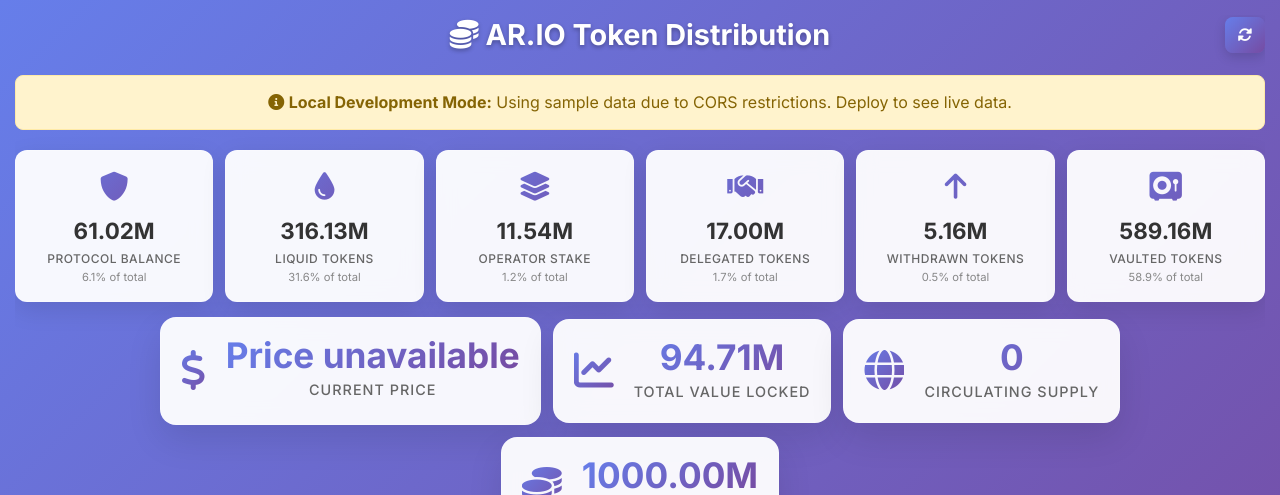
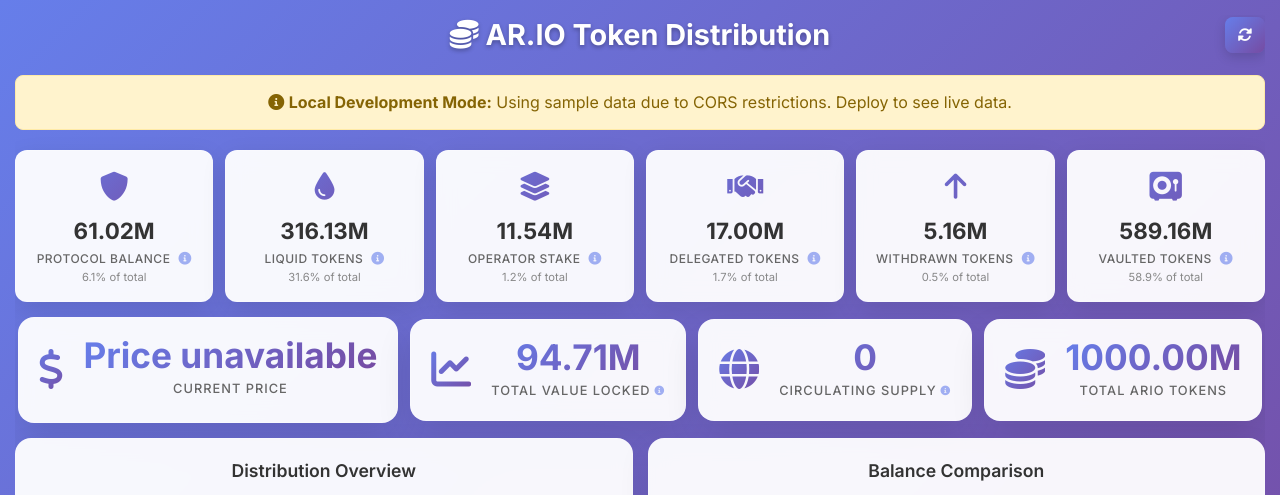
Before and after one commit to JonnieSparkles/ar-io-tools, a website: page ario-distribution/ario-distribution.html in a window 1280 px wide. Shown: the top 495 px of the page. Drawn offline with nearby package versions, Linux system fonts and the light colour scheme; no server answers.

Commit message:
add tooltips to ario-distro

```diff
--- a/ario-distribution/ario-distribution.html
+++ b/ario-distribution/ario-distribution.html
@@ -585,6 +585,129 @@
             border-radius: 8px;
             font-size: 0.9rem;
         }
+
+        /* Beautiful card replacement system */
+        .info-tooltip {
+            position: relative;
+            cursor: help;
+        }
+
+        .stat-card {
+            transition: all 0.4s cubic-bezier(0.4, 0, 0.2, 1);
+            overflow: hidden;
+        }
+
+        .stat-card:hover {
+            transform: translateY(-4px);
+            box-shadow: 0 20px 40px rgba(102, 126, 234, 0.25);
+            background: linear-gradient(135deg, rgba(102, 126, 234, 0.95), rgba(118, 75, 162, 0.95));
+            backdrop-filter: blur(20px);
+        }
+
+        .stat-content {
+            transition: all 0.4s cubic-bezier(0.4, 0, 0.2, 1);
+        }
+
+        .stat-description {
+            position: absolute;
+            top: 0;
+            left: 0;
+            right: 0;
+            bottom: 0;
+            padding: 20px;
+            display: flex;
+            align-items: center;
+            justify-content: center;
+            text-align: center;
+            font-size: 0.85rem;
+            line-height: 1.4;
+            color: white;
+            opacity: 0;
+            transform: translateY(20px);
+            transition: all 0.4s cubic-bezier(0.4, 0, 0.2, 1);
+            font-weight: 400;
+            letter-spacing: 0.3px;
+        }
+
+        .stat-card:hover .stat-content {
+            opacity: 0;
+            transform: translateY(-20px);
+        }
+
+        .stat-card:hover .stat-description {
+            opacity: 1;
+            transform: translateY(0);
+        }
+
+        .info-tooltip .stat-label {
+            display: flex;
+            align-items: center;
+            justify-content: center;
+            gap: 8px;
+        }
+
+        .info-icon {
+            font-size: 0.8rem;
+            opacity: 0.6;
+            transition: all 0.3s ease;
+            color: #667eea;
+        }
+
+        .info-tooltip:hover .info-icon {
+            opacity: 1;
+            color: white;
+            transform: scale(1.1);
+        }
+
+        /* Apply card replacement to total displays too */
+        .total-display.info-tooltip {
+            position: relative;
+            overflow: hidden;
+        }
+
+        .total-display.info-tooltip:hover {
+            transform: translateY(-4px);
+            box-shadow: 0 20px 40px rgba(102, 126, 234, 0.25);
+            background: linear-gradient(135deg, rgba(102, 126, 234, 0.95), rgba(118, 75, 162, 0.95));
+            backdrop-filter: blur(20px);
+        }
+
+        .total-display .total-content {
+            transition: all 0.4s cubic-bezier(0.4, 0, 0.2, 1);
+        }
+
+        .total-display.info-tooltip:hover .total-content {
+            opacity: 0;
+            transform: translateY(-20px);
+        }
+
+        .total-display.info-tooltip:hover .stat-description {
+            opacity: 1;
+            transform: translateY(0);
+        }
+
+        /* Fix spacing for total display labels with info icons */
+        .total-display .total-label {
+            display: flex;
+            align-items: center;
+            justify-content: center;
+            gap: 4px;
+            white-space: nowrap;
+            font-size: 0.8rem;
+        }
+
+        .total-display .info-icon {
+            font-size: 0.6rem;
+            opacity: 0.6;
+            transition: all 0.3s ease;
+            color: #667eea;
+        }
+
+        .total-display.info-tooltip:hover .info-icon {
+            opacity: 1;
+            color: white;
+            transform: scale(1.1);
+        }
     </style>
 </head>
 <body>
@@ -618,23 +741,35 @@
                     </div>
                 </div>
 
-                <div class="total-display">
+                                 <div class="total-display info-tooltip">
                      <div class="total-icon">
                          <i class="fas fa-chart-line"></i>
                      </div>
                      <div class="total-content">
                          <div class="total-value" id="tvlTokens">0</div>
-                        <div class="total-label">Total Value Locked</div>
+                         <div class="total-label">
+                             Total Value Locked
+                             <i class="fas fa-info-circle info-icon"></i>
+                         </div>
+                     </div>
+                     <div class="stat-description">
+                         Tokens actively participating in the network: Protocol Balance + Operator Stake + Delegated + Withdrawn.
                      </div>
                  </div>
 
-                <div class="total-display">
+                 <div class="total-display info-tooltip">
                      <div class="total-icon">
                          <i class="fas fa-globe"></i>
                      </div>
                      <div class="total-content">
                          <div class="total-value" id="circulatingTokens">0</div>
-                        <div class="total-label">Circulating Supply</div>
+                         <div class="total-label">
+                             Circulating Supply
+                             <i class="fas fa-info-circle info-icon"></i>
+                         </div>
+                     </div>
+                     <div class="stat-description">
+                         All ARIO tokens minus vaulted tokens. Total supply available for network participation and trading.
                      </div>
                  </div>
 
@@ -701,6 +836,15 @@
             withdrawn: 'Withdrawn Tokens',
             delegated: 'Delegated Tokens',
             liquid: 'Liquid Tokens'
+        };
+
+        const categoryTooltips = {
+            protocolBalance: 'The central vault encoded in the network\'s smart contract. ArNS revenue accumulates here and incentive rewards are distributed from this balance.',
+            liquid: 'Tokens that are freely circulating and available for trading, transfers, and general use. These tokens are not locked in any protocol mechanisms.',
+            staked: 'Tokens staked by AR.IO Gateway operators to participate in the network. Operators must stake ARIO tokens to run gateways and earn rewards.',
+            delegated: 'Tokens that users have delegated to gateway operators to increase their stake weight and earn rewards while supporting the network.',
+            withdrawn: 'Tokens that have been withdrawn from staking or delegation but may still be subject to unbonding periods before becoming fully liquid.',
+            locked: 'Tokens secured in protocol vaults for various purposes including long-term commitments by the core team and backers.'
         };
 
         // Fallback sample data for local development
@@ -879,15 +1023,23 @@
                     const usdValue = ariaPrice > 0 ? formatUSD(value * ariaPrice) : '';
 
                     const statCard = document.createElement('div');
-                    statCard.className = 'stat-card';
+                    statCard.className = 'stat-card info-tooltip';
                     statCard.innerHTML = `
+                        <div class="stat-content">
                             <div class="stat-icon">
                                 <i class="${categoryIcons[key] || 'fas fa-coins'}"></i>
                             </div>
                             <div class="stat-value">${formattedValue}</div>
                             ${usdValue ? `<div class="stat-usd">${usdValue}</div>` : ''}
-                        <div class="stat-label">${categoryLabels[key] || key}</div>
+                            <div class="stat-label">
+                                ${categoryLabels[key] || key}
+                                <i class="fas fa-info-circle info-icon"></i>
+                            </div>
                             <div class="stat-percentage">${percentage}% of total</div>
+                        </div>
+                        <div class="stat-description">
+                            ${categoryTooltips[key] || 'Token category information'}
+                        </div>
                     `;
 
                     statsGrid.appendChild(statCard);
@@ -1030,8 +1182,12 @@
             lastUpdated.textContent = `Last updated: ${now.toLocaleString()}`;
         }
 
+
+
         // Load data when page loads
         document.addEventListener('DOMContentLoaded', loadData);
+
+
 
         // Auto-refresh every 5 minutes
         setInterval(loadData, 5 * 60 * 1000);
```
Lines whose indentation alone changed are shown as unchanged.
